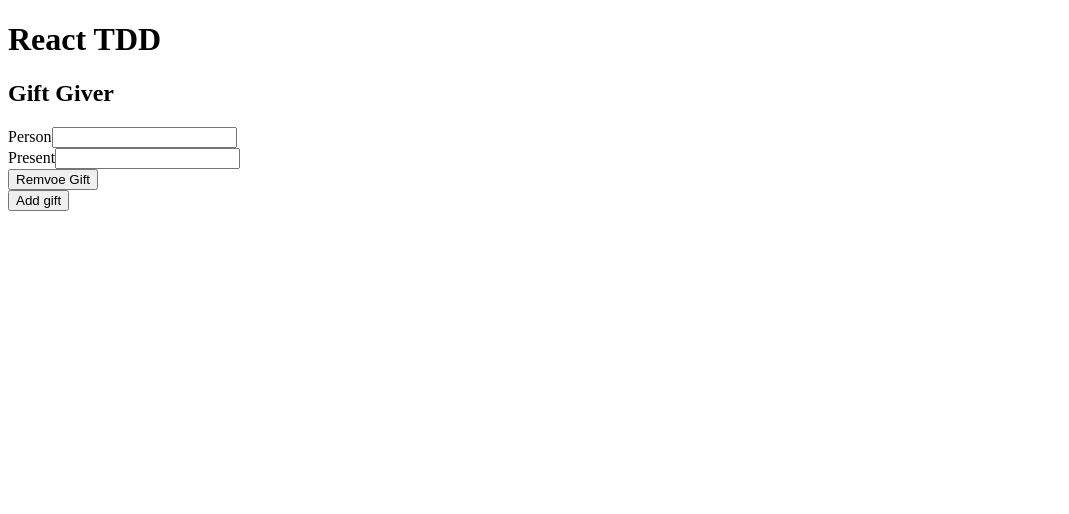
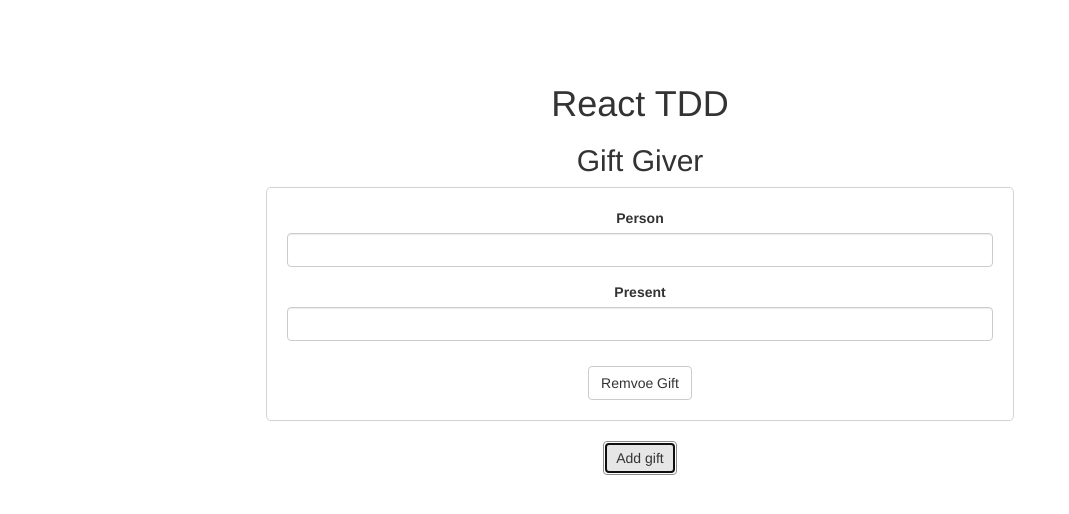
Before and after one commit to hasanavi/react-tdd-basic, a React app: page / in a window 1280 px wide. Both pictures are taken after a click on the button "Add gift". Shown: the whole page, without its empty margins (0-1069 px from the left). Built offline with nearby package versions, Linux system fonts and the light colour scheme.

Commit message:
improvement and bootstrap style update

```diff
--- a/public/index.html
+++ b/public/index.html
@@ -20,6 +20,9 @@
       Learn how to configure a non-root public URL by running `npm run build`.
     -->
     <title>React App</title>
+
+    <!-- Latest compiled and minified CSS -->
+    <link rel="stylesheet" href="https://maxcdn.bootstrapcdn.com/bootstrap/3.3.7/css/bootstrap.min.css" integrity="sha384-BVYiiSIFeK1dGmJRAkycuHAHRg32OmUcww7on3RYdg4Va+PmSTsz/K68vbdEjh4u" crossorigin="anonymous">
   </head>
   <body>
     <noscript>
--- a/src/components/App.js
+++ b/src/components/App.js
@@ -41,7 +41,7 @@
 						return (
 							<Gift
 								key={gift.id}
-								gift={gift}
+								id={gift.id}
 								removeGift={this.removeGift}
 							/>
 						);
--- a/src/components/Gift.js
+++ b/src/components/Gift.js
@@ -26,7 +26,7 @@
 
 	render() {
 		return (
-			<div>
+			<div className="gift">
 				<Form>
 					<FormGroup>
 						<ControlLabel>Person</ControlLabel>
@@ -45,7 +45,7 @@
 				</Form>
 				<Button
 					className="btn-remove"
-					onClick={() => this.props.removeGift(this.props.gift.id)}
+					onClick={() => this.props.removeGift(this.props.id)}
 				>
 					Remvoe Gift
 				</Button>
--- /dev/null
+++ b/src/index.css
@@ -0,0 +1,15 @@
+body {
+	text-align: center;
+	padding: 5% 20%;
+}
+
+.gift {
+	border: 1px solid lightgray;
+	border-radius: 5px;
+	margin: 10px;
+	padding: 20px;
+}
+
+button {
+	margin: 10px;
+}
--- a/src/index.js
+++ b/src/index.js
@@ -1,5 +1,6 @@
 import React from "react";
 import { render } from "react-dom";
 import App from "./components/App";
+import "./index.css";
 
 render(<App />, document.getElementById("root"));
```
Also changed, not shown: src/components/Gift.test.js (+1 -1 lines), README.md, 1 other file.
